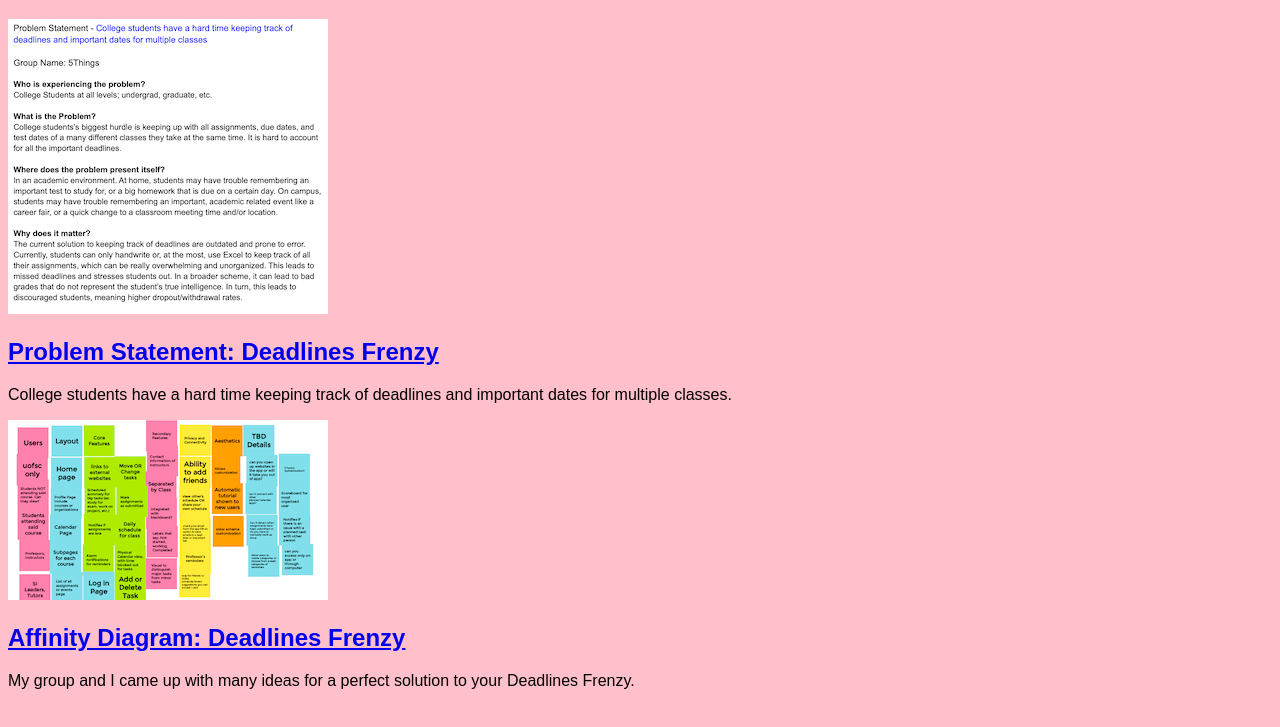
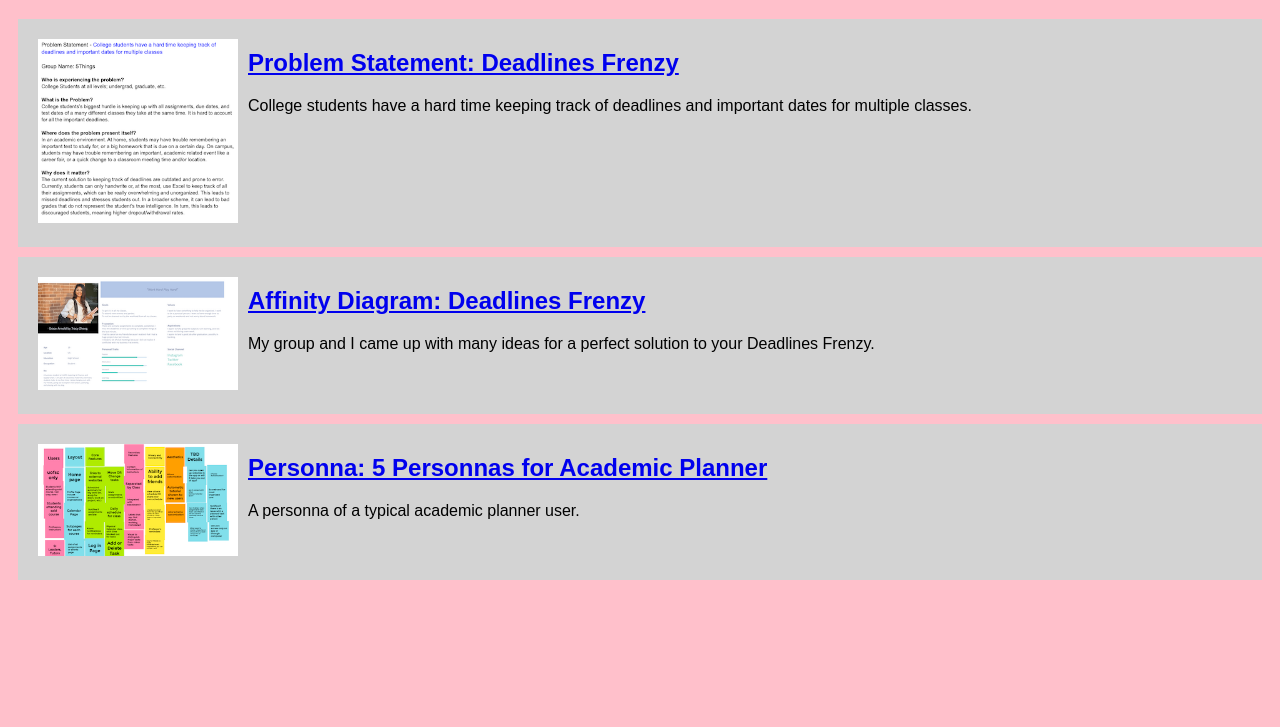
Before and after one commit to tracyzhengg/tracyzhengg.github.io, a plain HTML site: page index.html in a window 1280 px wide. Shown: the part 61-788 px from the top of the page. Drawn offline with Linux system fonts and the light colour scheme.

Commit message:
Add files via upload

```diff
--- a/index.html
+++ b/index.html
@@ -20,7 +20,7 @@
 
         <!-- Affinity Diagram Assignment-->
         <section class="assignment">
-            <a href="files/affinity-diagram.pdf"><img src="images/affinity-diagram.png"></a>
+            <a href="files/affinity-diagram.pdf"><img src="images/personna.png"></a>
             <section class="ass-details">
                 <a href="files/affinity-diagram.pdf"><h2>Affinity Diagram: Deadlines Frenzy</h2></a>
                 <p>
@@ -28,5 +28,16 @@
                 </p>
             </section>
         </section>
+
+         <!-- Personna Assignment-->
+         <section class="assignment">
+            <a href="files/personna.pdf"><img src="images/affinity-diagram.png"></a>
+            <section class="ass-details">
+                <a href="files/personna.pdf"><h2>Personna: 5 Personnas for Academic Planner</h2></a>
+                <p>
+                    A personna of a typical academic planner user.
+                </p>
+            </section>
+        </section>
     </body>
 </html>
--- a/styles.css
+++ b/styles.css
@@ -3,6 +3,21 @@ body {
     font-family:Arial, Helvetica, sans-serif;
 }
 
+.assignment {
+    display:flex;
+    padding: 10px;
+    margin:10px;
+    background:lightgray;
+
+}
+
+
+.assignment img{
+    width:200px;
+    padding: 10px;
+}
+
+
 h1 {
     color: darkorchid;
     text-align:center;
```
Also changed, not shown: images/personna.png (added), 1 other file.
